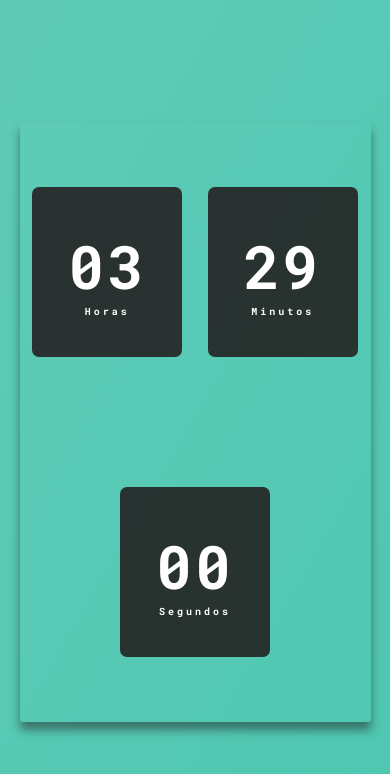
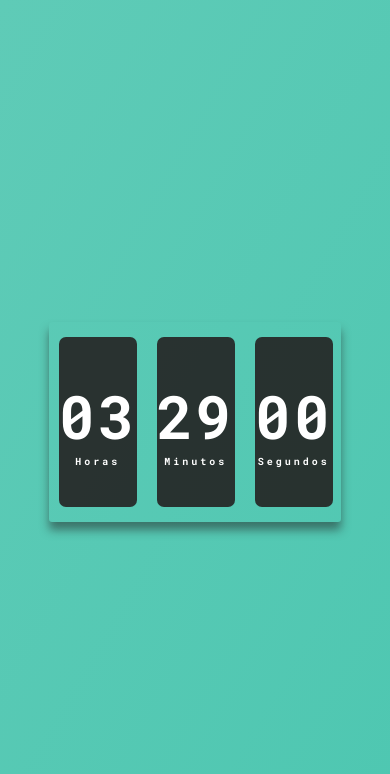
Before and after one commit to marcostwelve/clock, a plain HTML site: page index.html in a window 390 px wide. Drawn offline with Linux system fonts and the light colour scheme.

Commit message:
Update css

```diff
--- a/css/style.css
+++ b/css/style.css
@@ -4,6 +4,7 @@
     margin: 0;
     padding: 0;
     font-family: 'Roboto Mono', monospace;
+    box-sizing: border-box;
 }
 
 body {
@@ -55,8 +56,10 @@ body {
 
 @media (max-width: 560px) {
     .container {
-        height: 100vh;
-        max-height: 600px;
-        flex-wrap: wrap;
+       width: 75vw;
+    }
+
+    .container div {
+        margin: 10px;
     }
 }
```
